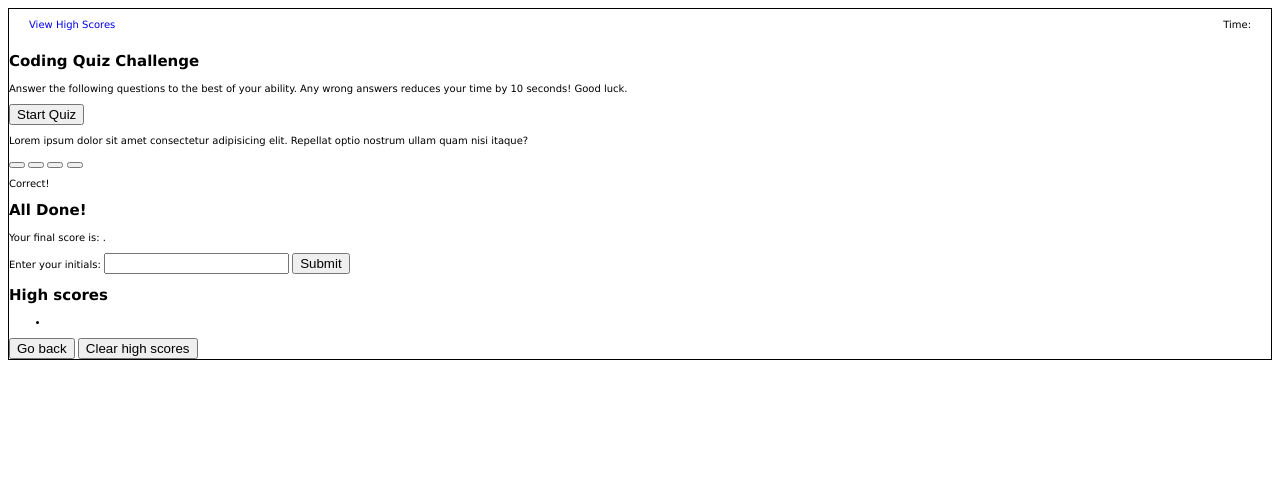
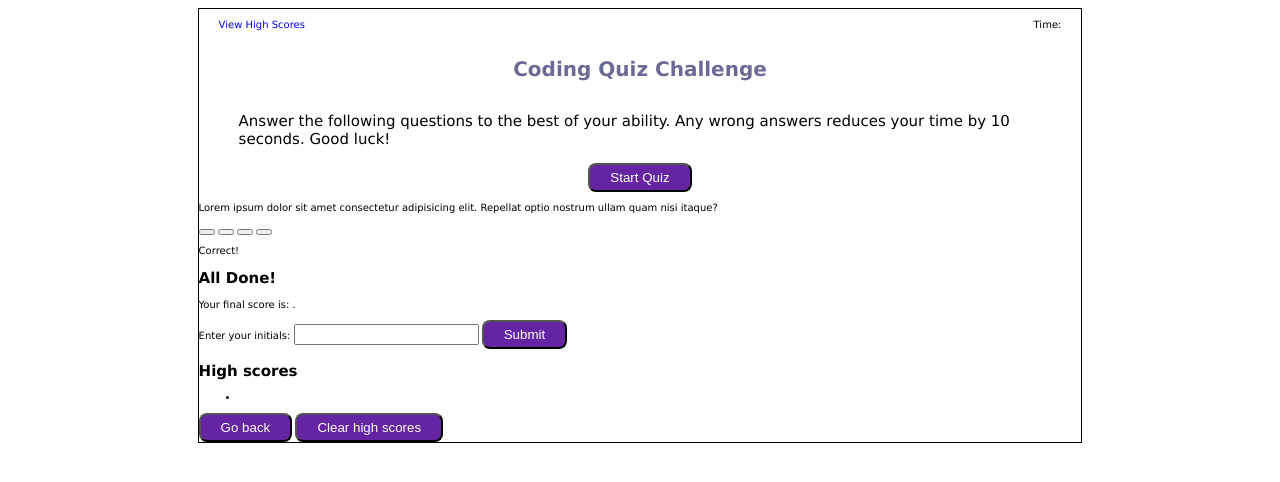
Before and after one commit to ruthiepina/Coding-Assesment, a plain HTML site: page index.html in a window 1280 px wide. Drawn offline with Linux system fonts and the light colour scheme; a script that the page names is missing.

Commit message:
Styled coding quiz intro page and navigation buttons.

```diff
--- a/assets/css/style.css
+++ b/assets/css/style.css
@@ -7,9 +7,11 @@
 }
 
 main {
-border: 1px black solid;
+   border: 1px black solid;
+   margin-left: 15%;
+   margin-right: 15%;
+}
 
-}
 .header {
    display: flex;
    justify-content: space-between;
@@ -17,10 +19,33 @@ border: 1px black solid;
 }
 
 a {
-text-decoration: none;
-padding-left: 2rem;
+   text-decoration: none;
+   padding-left: 2rem;
 }
 
 .timer {
-    padding-right: 2rem;
+   padding-right: 2rem;
 }
+
+.start-quiz {
+   display: flex;
+   flex-direction: column;
+   align-items: center;
+}
+
+.heading {
+   font-size: 2rem;
+   color: #6a6a94;
+}
+
+.quiz-intro {
+   font-size: 1.5rem;
+padding: 0 4rem;
+}
+
+.all-btn {
+background-color: #6524a2;
+color: white;
+padding: .5rem 2rem;
+border-radius: 8px;
+}
--- a/index.html
+++ b/index.html
@@ -24,11 +24,11 @@
          <!-- Start of quiz. -->
          <section class="start-quiz" id="start-quiz">
             <h1 class="heading" id="heading">Coding Quiz Challenge</h1>
-            <p class="quiz-heading" id="quiz-heading">
+            <p class="quiz-intro" id="quiz-intro">
                Answer the following questions to the best of your ability. Any wrong answers reduces your time by 10
-               seconds! Good luck.
+               seconds. Good luck!
             </p>
-            <button class="start-quiz-btn" type="submit" id="start-quiz-btn">Start Quiz</button>
+            <button class="start-quiz-btn all-btn" type="submit" id="start-quiz-btn">Start Quiz</button>
          </section>
          <!-- End of start of quiz. -->
 
@@ -58,7 +58,7 @@
             </div>
             <label for="#initials">Enter your initials: </label>
             <input type="text" class="initials" id="initials" />
-            <button type="submit" class="score-submit" id="score-submit">Submit</button>
+            <button type="submit" class="score-submit all-btn" id="score-submit">Submit</button>
          </section>
          <!-- End of all done -->
 
@@ -68,8 +68,8 @@
             <ul class="scores-list" id="scores-list">
                <li class="initials-score"></li>
             </ul>
-            <button type="submit" class="go-back-btn" id="go-back-btn">Go back</button>
-            <button type="submit" class="clear-btn" id="clear-btn">Clear high scores</button>
+            <button type="submit" class="go-back-btn all-btn" id="go-back-btn">Go back</button>
+            <button type="submit" class="clear-btn all-btn" id="clear-btn">Clear high scores</button>
          </section>
          <!-- End of high scores -->
       </main>
```
